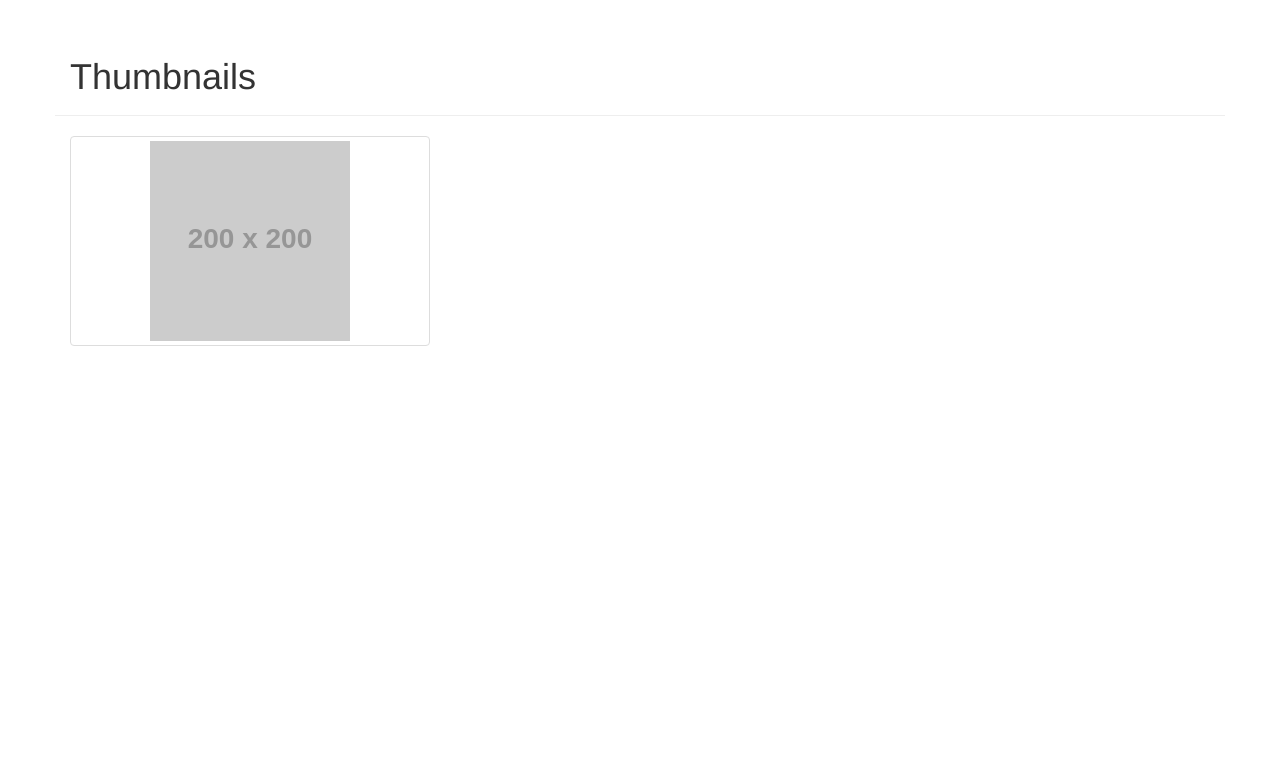
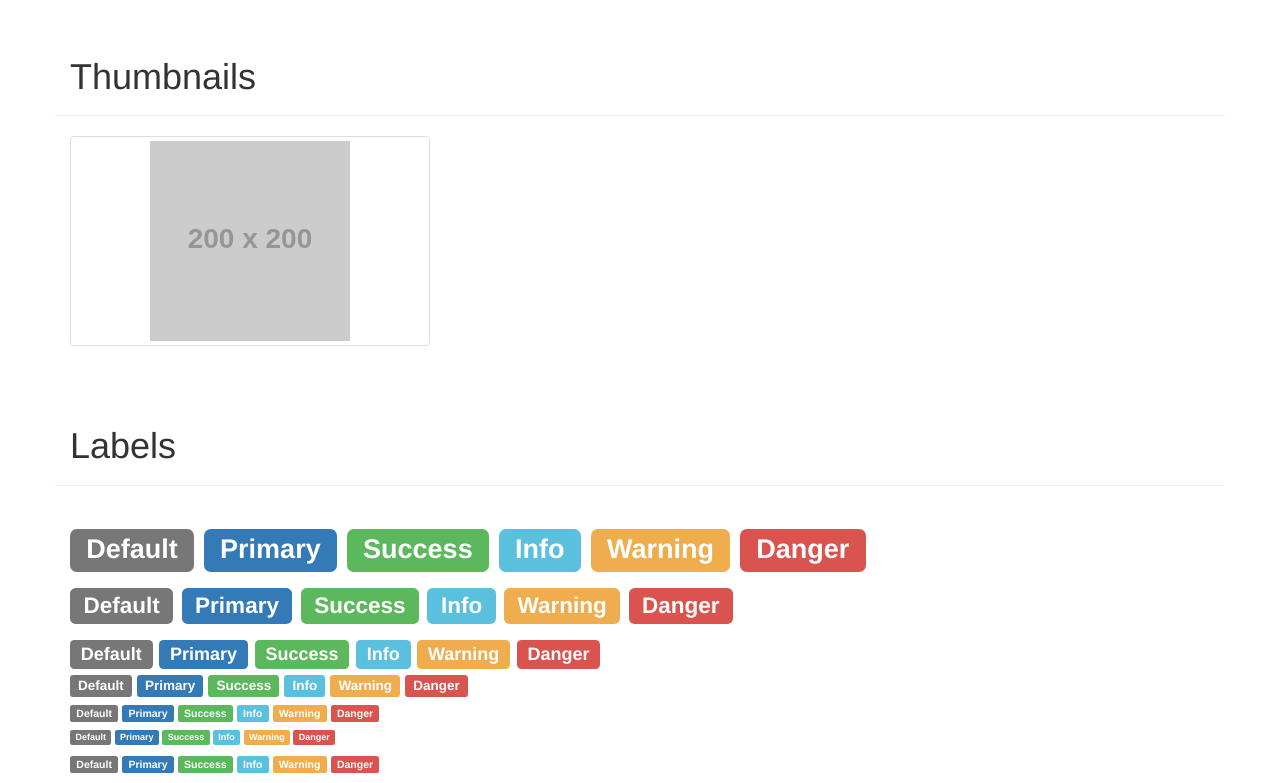
Before and after one commit to Pitt009/Bootstrap_Theme, a plain HTML site: page index.html in a window 1280 px wide. Shown: the part 1062-1845 px from the top of the page. Before the commit the page ends 1428 px from the top, so only its background shows below. Drawn offline with nearby package versions, Linux system fonts and the light colour scheme; placeholder pictures from the web are drawn by us.

Commit message:
terminado labels

```diff
--- a/index.html
+++ b/index.html
@@ -256,8 +256,69 @@
         </div>
       </div>
     </section>
+    <!--Seccion Labels -->
+    <div class="page-header container">
+      <h1>Labels</h1>
+    </div>
+    <section class="container">
+      <h1>
+        <span class="label label-default">Default</span>
+        <span class="label label-primary">Primary</span>
+        <span class="label label-success">Success</span>
+        <span class="label label-info">Info</span>
+        <span class="label label-warning">Warning</span>
+        <span class="label label-danger">Danger</span>
+      </h1>
+      <h2>
+        <span class="label label-default">Default</span>
+        <span class="label label-primary">Primary</span>
+        <span class="label label-success">Success</span>
+        <span class="label label-info">Info</span>
+        <span class="label label-warning">Warning</span>
+        <span class="label label-danger">Danger</span>
+      </h2>
+      <h3>
+        <span class="label label-default">Default</span>
+        <span class="label label-primary">Primary</span>
+        <span class="label label-success">Success</span>
+        <span class="label label-info">Info</span>
+        <span class="label label-warning">Warning</span>
+        <span class="label label-danger">Danger</span>
+      </h3>
+      <h4>
+        <span class="label label-default">Default</span>
+        <span class="label label-primary">Primary</span>
+        <span class="label label-success">Success</span>
+        <span class="label label-info">Info</span>
+        <span class="label label-warning">Warning</span>
+        <span class="label label-danger">Danger</span>
+      </h4>
+      <h5>
+        <span class="label label-default">Default</span>
+        <span class="label label-primary">Primary</span>
+        <span class="label label-success">Success</span>
+        <span class="label label-info">Info</span>
+        <span class="label label-warning">Warning</span>
+        <span class="label label-danger">Danger</span>
+      </h5>
+      <h6>
+        <span class="label label-default">Default</span>
+        <span class="label label-primary">Primary</span>
+        <span class="label label-success">Success</span>
+        <span class="label label-info">Info</span>
+        <span class="label label-warning">Warning</span>
+        <span class="label label-danger">Danger</span>
+      </h6>
+      <p>
+        <span class="label label-default">Default</span>
+        <span class="label label-primary">Primary</span>
+        <span class="label label-success">Success</span>
+        <span class="label label-info">Info</span>
+        <span class="label label-warning">Warning</span>
+        <span class="label label-danger">Danger</span>
+      </p>
+    </section>
     <script src="https://ajax.googleapis.com/ajax/libs/jquery/1.12.4/jquery.min.js"></script>
-
      <script src="js/bootstrap.min.js"></script>
   </body>
 </html>
```
